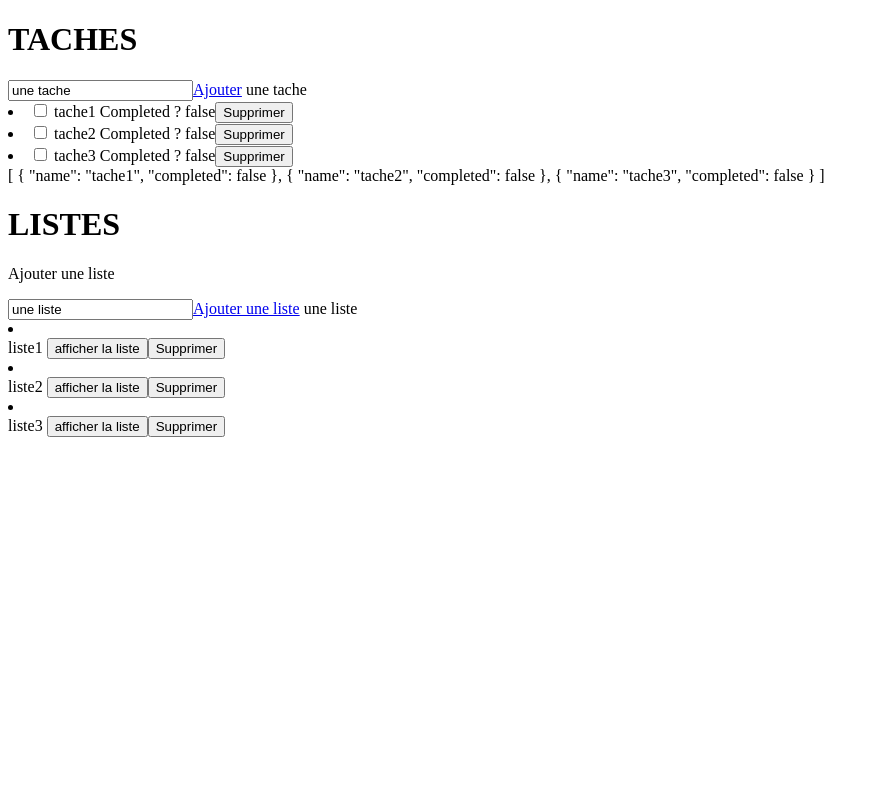
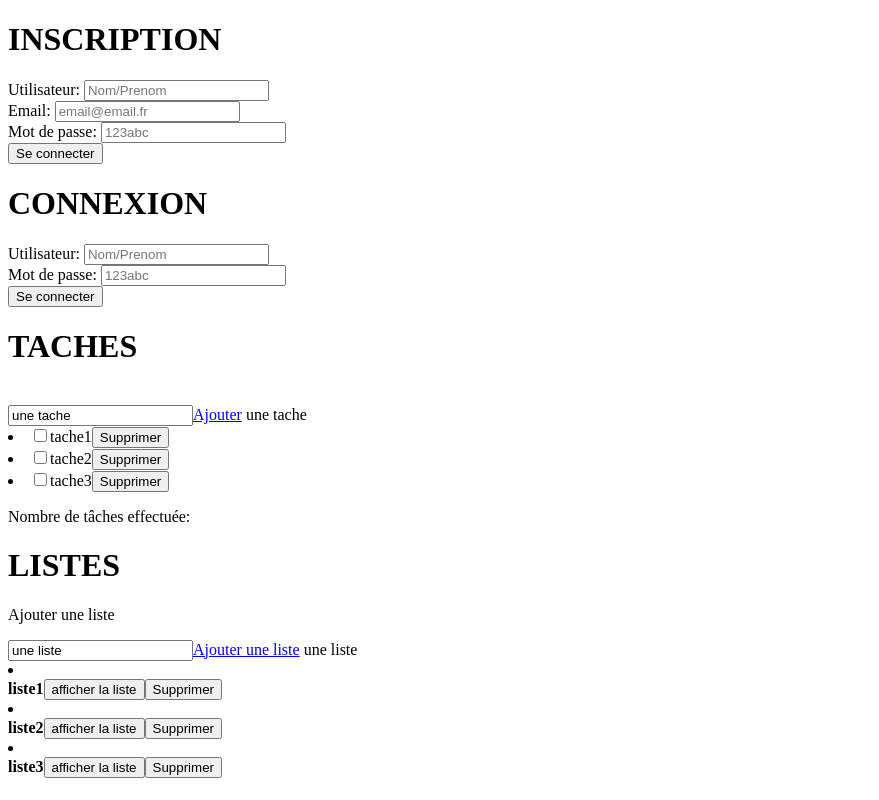
Before and after one commit to Zaistik/to_do, a Vue app: page / in a window 1280 px wide. Shown: the whole page, without its empty margins (0-879 px from the left). Built offline with nearby package versions, Linux system fonts and the light colour scheme.

Commit message:
Add files via upload

```diff
--- a/src/App.vue
+++ b/src/App.vue
@@ -1,30 +1,24 @@
 <template>
 <div id="app">
+    <h1>INSCRIPTION</h1>
+    <Inscription></Inscription>
+
+    <h1>CONNEXION</h1>
+    <Connexion></Connexion>
+
     <h1>TACHES</h1>
-
-
-    <AjoutTodo @nouvellenote="ajouterTodo"></AjoutTodo>
-    <li v-for="todo in todos" v-bind:key="todo.name" >
-    <input type='checkbox' v-model="todo.completed">
-    {{todo.name}}
-    <label for="checkbox"> Completed ? {{ todo.completed }} </label>
-    <button v-on:click="deleteTodo(todo)">Supprimer</button>
-    </li>
-        {{todos}}
+    <AffTodo></AffTodo>
 
     <h1>LISTES</h1>
     <AjoutListe @nouvelleliste="ajouterListe"></AjoutListe>
     <li v-for="liste in listes" v-bind:key="liste.name" >
     <br>
-    {{liste.name}}
-    <button v-on:click="componentType = 'AffTodo'">afficher la liste</button>
-    <button v-on:click="deleteListe">Supprimer</button>
+    <b>{{liste.name}}</b>
+    <button v-on:click="componentType = 'AffTodo'" >afficher la liste</button>
+    <button v-on:click="deleteListe(liste)">Supprimer</button>
     <component :is="componentType"></component>
 
     </li>
-
-
-
 
 </div>
 
@@ -32,9 +26,12 @@
 </template>
 
 <script>
-import AjoutTodo from './components/AjoutTodo.vue'
 import AjoutListe from './components/AjoutListe.vue'
 import AffTodo from './components/AffTodo.vue'
+import Connexion from './components/Connexion.vue'
+import Inscription from './components/Inscription.vue'
+
+
 
 
 
@@ -42,21 +39,15 @@ export default {
   name: 'App',
   props: ['todo']['liste'],
   components: {
-    AjoutTodo,
     AffTodo,
-    AjoutListe
+    AjoutListe,
+    Connexion,
+    Inscription,
     },
 
     data(){
         return{
         componentType: null,
-
-        todos:[
-            {name:"tache1",completed: false },
-            {name:"tache2",completed: false },
-            {name:"tache3",completed: false },
-            ],
-
         listes:[
             {name:"liste1",completed: false },
             {name:"liste2",completed: false },
@@ -65,20 +56,15 @@ export default {
         }
     },
     methods:{
-        ajouterTodo(message){
-          this.todos.push({ name: message ,completed: false })
-        },
         ajouterListe(message){
           this.listes.push({ name: message ,completed: false })
         },
-        deleteTodo(todo){
-            let index = this.todos.indexOf(todo);
-            this.todos.splice(index,1);
-        },
+
         deleteListe(liste){
             let index = this.listes.indexOf(liste);
             this.listes.splice(index,1);
         },
+
     }
 }
 </script>
--- a/src/components/AffTodo.vue
+++ b/src/components/AffTodo.vue
@@ -2,11 +2,20 @@
 <br>
 <AjoutTodo @nouvellenote="ajouterTodo"></AjoutTodo>
     <li v-for="todo in todos" v-bind:key="todo.name" >
-    <input type='checkbox' v-model="todo.completed">
-    {{todo.name}}
-    <label for="checkbox"> </label>
+    <input type='checkbox' v-model="todo.completed" v-if="todo.completed == true" v-on:click="decrease">
+    <input type='checkbox' v-model="todo.completed" v-if="todo.completed == false" v-on:click="increase">
+    <strike v-if="todo.completed == true">{{todo.name}}</strike>
+    <label v-if="todo.completed == false">{{todo.name}}</label>
+    <label for="checkbox" ></label>
     <button v-on:click="deleteTodo(todo)">Supprimer</button>
     </li>
+    <p>Nombre de tâches effectuée:
+      <label v-if="compteurFalse != 0">
+      {{compteurFalse}}
+      </label>
+    </p>
+
+
 </template>
 
 
@@ -31,10 +40,18 @@ import AjoutTodo from './AjoutTodo.vue'
             {name:"tache2",completed: false },
             {name:"tache3",completed: false },
             ],
+          compteurFalse: 0,
 
         }
       },
       methods:{
+        decrease(){
+          this.compteurFalse = this.compteurFalse - 1
+        },
+        increase(){
+          this.compteurFalse = this.compteurFalse + 1
+        },
+
         enregistementNote(){
           this.$emit('nouvellenote',this.interne)
           this.interne= '';
--- a/src/components/AjoutListe.vue
+++ b/src/components/AjoutListe.vue
@@ -3,7 +3,6 @@
       <input type="text" v-model="interne" placeholder="Ex. Liste à faire demain"/>
       <a href="#" @click="enregistementListe" v-if="interne != '' ">Ajouter une liste</a>
         {{interne}}
-      <br>
 </template>
 <script>
     export default {
--- /dev/null
+++ b/src/components/Connexion.vue
@@ -0,0 +1,38 @@
+<template>
+	<form action="#" @submit.prevent="identifiant()">
+	<label for= "utilisateur">Utilisateur:   </label>
+	<input type="text" v-model="utilisateur" placeholder="Nom/Prenom"/>
+	<br>
+	<label for= "motdepasse">Mot de passe: </label>
+	<input type="password" v-model="motdepasse" placeholder="123abc"/>
+	<br>
+	<button type="submit">Se connecter</button>
+	</form>
+</template>
+
+
+<script>
+
+    export default {
+      name: 'Connexion',
+      props:[],
+      components: {
+      },
+      data(){
+				return{
+					utilisateur:'',
+					motdepasse:'',
+				}
+			},
+      emits: ['submit'],
+      methods:{
+        identifiant(){
+					//event personnalisé
+					this.$emit('submit',{
+						utilisateur:this.utilisateur,
+						motdepasse:this.motdepasse,
+					})
+        }
+    }
+}
+</script>
--- /dev/null
+++ b/src/components/Inscription.vue
@@ -0,0 +1,42 @@
+<template>
+	<form action="#" @submit.prevent="identifiant()">
+	<label for= "utilisateur">Utilisateur:   </label>
+	<input type="text" v-model="utilisateur" placeholder="Nom/Prenom"/>
+	<br>
+	<label for= "Email">Email:   </label>
+	<input type="email" v-model="email" placeholder="email@email.fr"/>
+	<br>
+	<label for= "motdepasse">Mot de passe: </label>
+	<input type="password" v-model="motdepasse" placeholder="123abc"/>
+	<br>
+	<button type="inscription">Se connecter</button>
+	</form>
+</template>
+
+
+<script>
+
+    export default {
+      name: 'Connexion',
+      props:[],
+      components: {
+      },
+      data(){
+				return{
+					utilisateur:'',
+					motdepasse:'',
+				}
+			},
+      emits: ['inscription'],
+      methods:{
+        identifiant(){
+					//event personnalisé
+					this.$emit('inscription',{
+						utilisateur:this.utilisateur,
+						email: this.email,
+						motdepasse:this.motdepasse,
+					})
+        }
+    }
+}
+</script>
```
